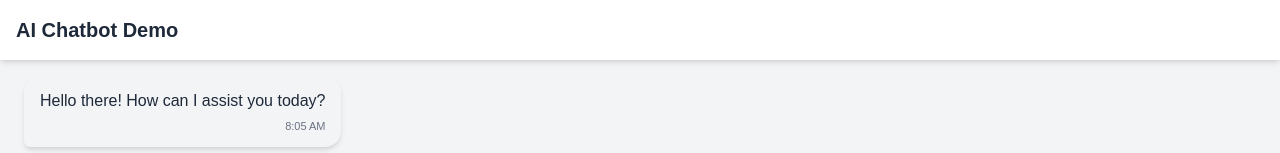
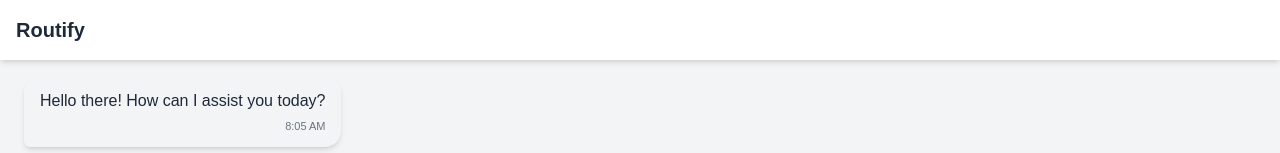
Before and after one commit to AlcxMtr/FGFHackathon, a Next.js app: page / in a window 1280 px wide. Shown: the top 153 px of the page. Built offline with nearby package versions, Linux system fonts and the light colour scheme.

Commit message:
Application name

```diff
--- a/app/page.tsx
+++ b/app/page.tsx
@@ -64,7 +64,7 @@
     <div className="flex flex-col h-screen bg-gray-100 dark:bg-gray-900">
       {/* Chat Header */}
       <header className="bg-white dark:bg-gray-800 p-4 shadow-md flex items-center justify-between">
-        <h1 className="text-xl font-semibold text-gray-800 dark:text-gray-100">AI Chatbot Demo</h1>
+        <h1 className="text-xl font-semibold text-gray-800 dark:text-gray-100">Routify</h1>
         {/* You could add a user avatar, settings, or other icons here */}
       </header>
 
```
